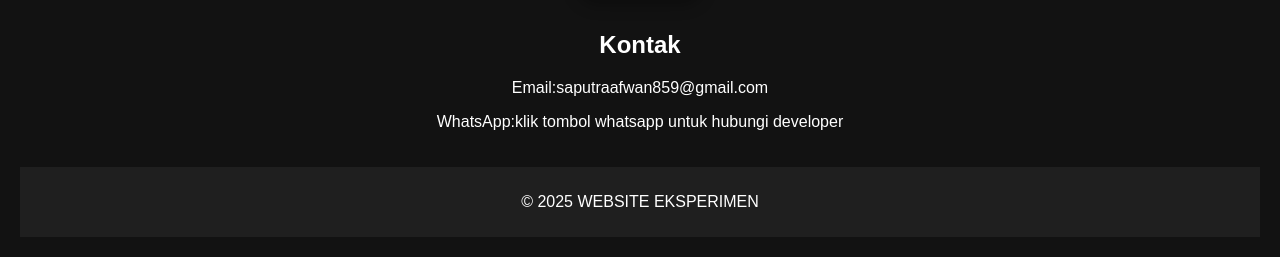
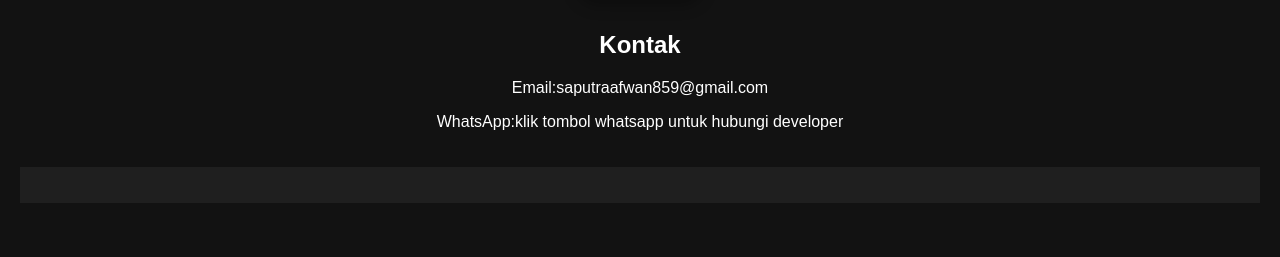
Before and after one commit to DANZ706/portfolio, a plain HTML site: page index.html in a window 1280 px wide. Shown: the part 785-1042 px from the top of the page. After the commit the page ends 1008 px from the top, so only its background shows below. Drawn offline with Linux system fonts and the light colour scheme; a script that the page names is missing.

Commit message:
Update index.html

```diff
--- a/index.html
+++ b/index.html
@@ -46,7 +46,7 @@
     </section>
 
     <footer>
-        <p>© 2025 WEBSITE EKSPERIMEN</p>
+        <p></p>
     </footer>
 
     <script src="script.js"></script>
```
